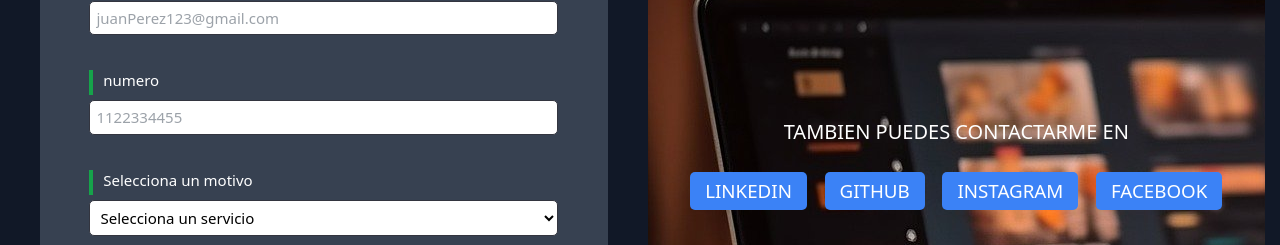
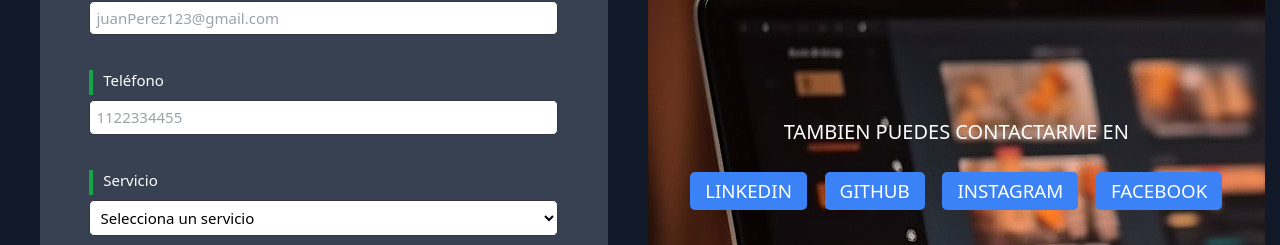
Before and after one commit to Flavioarzamendia/portfolionextjs-v.2, a Next.js app: page /contacto in a window 1280 px wide. Shown: the part 384-629 px from the top of the page. Built offline with nearby package versions, Linux system fonts and the light colour scheme.

Commit message:
detalles

```diff
--- a/components/contactForm.js
+++ b/components/contactForm.js
@@ -97,7 +97,7 @@ const ContactForm = () => {
       </div>
 
       <div className=' mb-10'>
-      <label htmlFor="number" className=' h-10 text-white block text-2xl mb-2 font-medium mt-4 border-l-4 border-green-600 pl-4'>numero</label>
+      <label htmlFor="number" className=' h-10 text-white block text-2xl mb-2 font-medium mt-4 border-l-4 border-green-600 pl-4'>Teléfono</label>
       <input
         id="number"
         type="tel"
@@ -111,7 +111,7 @@ const ContactForm = () => {
       </div>
 
       <div className=' mb-10'>
-      <label htmlFor="select" className=' h-10 text-white block text-2xl mb-2 font-medium mt-4 border-l-4 border-green-600 pl-4'>Selecciona un motivo</label>
+      <label htmlFor="select" className=' h-10 text-white block text-2xl mb-2 font-medium mt-4 border-l-4 border-green-600 pl-4'>Servicio</label>
       <select  id="select"
         name="select"
         onChange={handleOnChange}
```
